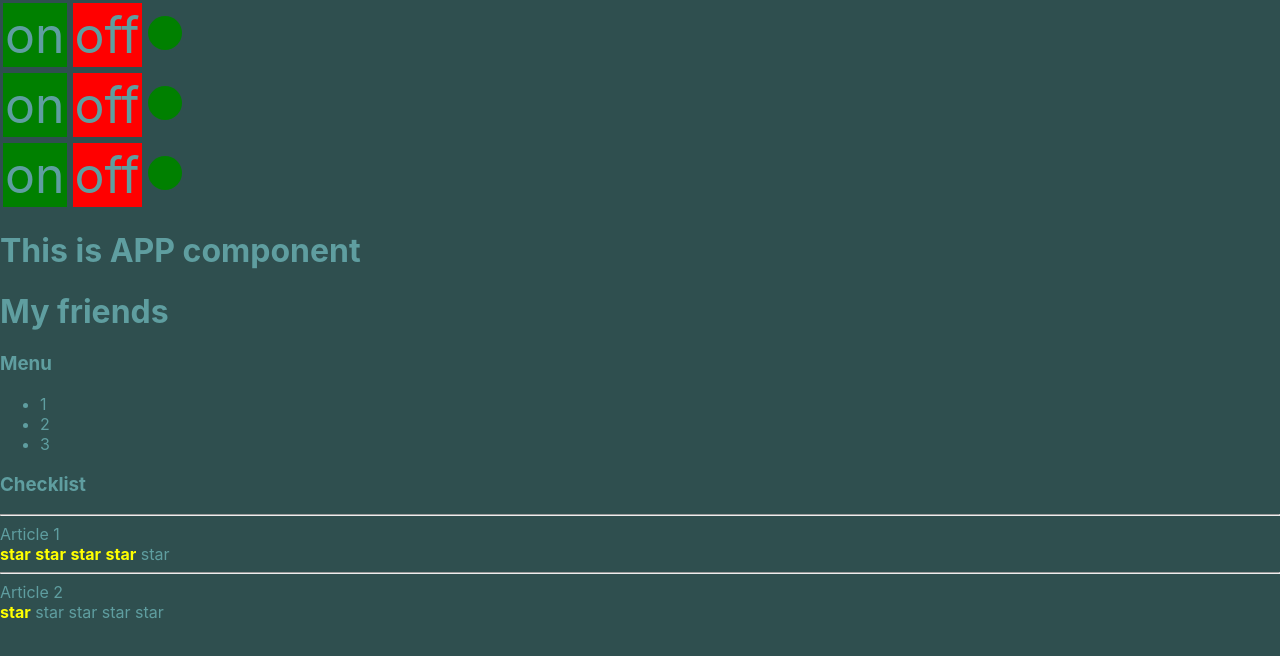
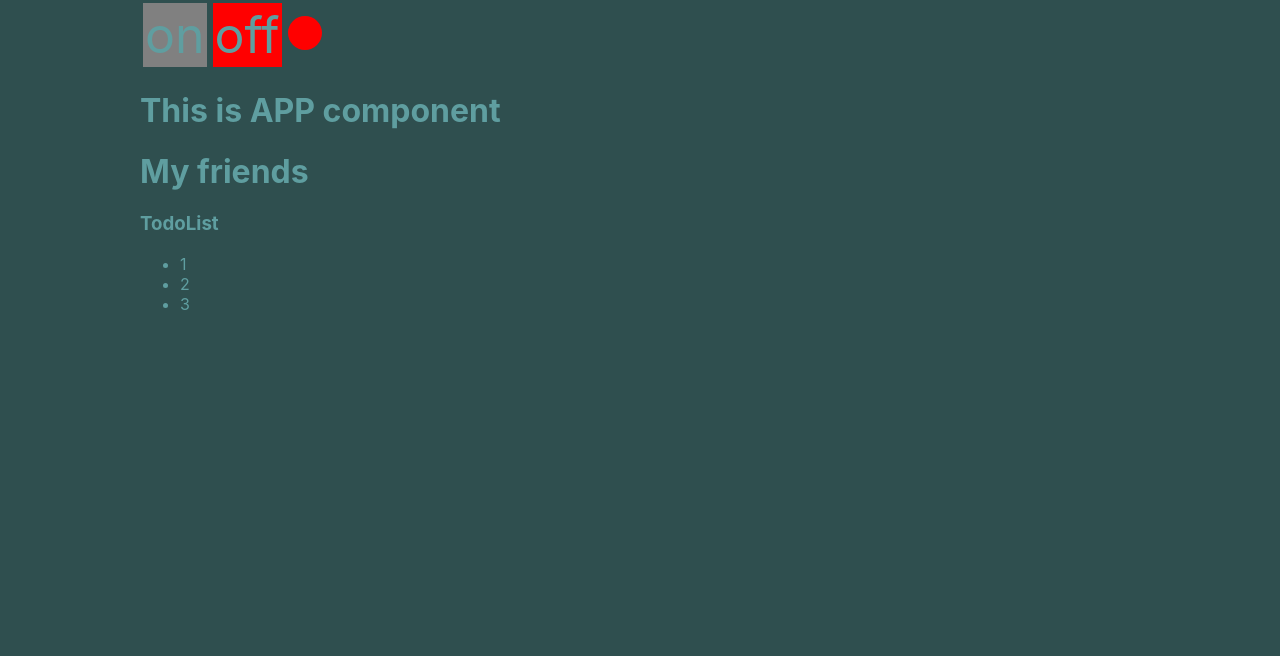
Before and after one commit to nekraco/simply, a React (Create React App) app: page / in a window 1280 px wide. Shown: the top 656 px of the page. Built offline with nearby package versions, Linux system fonts and the light colour scheme.

Commit message:
the corrected "OnOff"

```diff
--- a/src/App.css
+++ b/src/App.css
@@ -1,6 +1,11 @@
 html {
 	background: darkslategrey;
 	color: cadetblue;
+}
+
+.App {
+	width: 1000px;
+	margin: auto;
 }
 
 b {
--- a/src/App.tsx
+++ b/src/App.tsx
@@ -4,22 +4,21 @@ import {Accordion} from "./components/Accordion/Accordion";
 import {Rating} from "./components/Rating/Rating";
 import {OnOff} from "./components/OnOff/OnOff";
 
+
+
 function App() {
   return (
-    <div>
-      <OnOff/>
-      <OnOff/>
+    <div className={'App'}>
       <OnOff/>
       <PageTitle title={'This is APP component'}/>
       <PageTitle title={'My friends'}/>
-      <Accordion title={'Menu'} collapsed={false}/>
-      <Accordion title={'Checklist'} collapsed={true}/>
-      <hr/>
-      Article 1
-      <Rating num={4}/>
-      <hr/>
-      Article 2
-      <Rating num={1}/>
+      <Accordion title={'TodoList'} collapsed={false}/>
+      {/*<hr/>*/}
+      {/*Article 1*/}
+      {/*<Rating num={4}/>*/}
+      {/*<hr/>*/}
+      {/*Article 2*/}
+      {/*<Rating num={1}/>*/}
     </div>
   );
 }
--- a/src/components/Accordion/Accordion.tsx
+++ b/src/components/Accordion/Accordion.tsx
@@ -6,9 +6,6 @@ type AccordionPropsType = {
 }
 
 export function Accordion(props: AccordionPropsType) {
-
-  let accordionBody = !props.collapsed && <AccordionBody/>
-
   return (
     <div>
       <AccordionTitle title={props.title}/>
--- a/src/components/OnOff/OnOff.tsx
+++ b/src/components/OnOff/OnOff.tsx
@@ -5,15 +5,16 @@ export function OnOff() {
 
   let [value, setValue] = useState(false);
 
-  let bc1 = value ? 'red': 'green'
-  let bc2 = !value ? 'red': 'green'
+  let bc1 = value ? 'green': 'gray';
+  let bc2 = !value ? 'red': 'gray';
+  let bc3 = value ? 'green': 'red';
 
 
   return (
     <div className={'OnOff'}>
       <span style={{background: bc1}} onClick={() => setValue(true)}>on</span>
       <span style={{background: bc2}} onClick={() => setValue(false)}>off</span>
-      <span style={{background: bc1}}></span>
+      <span style={{background: bc3}}></span>
     </div>
   )
 }
```
